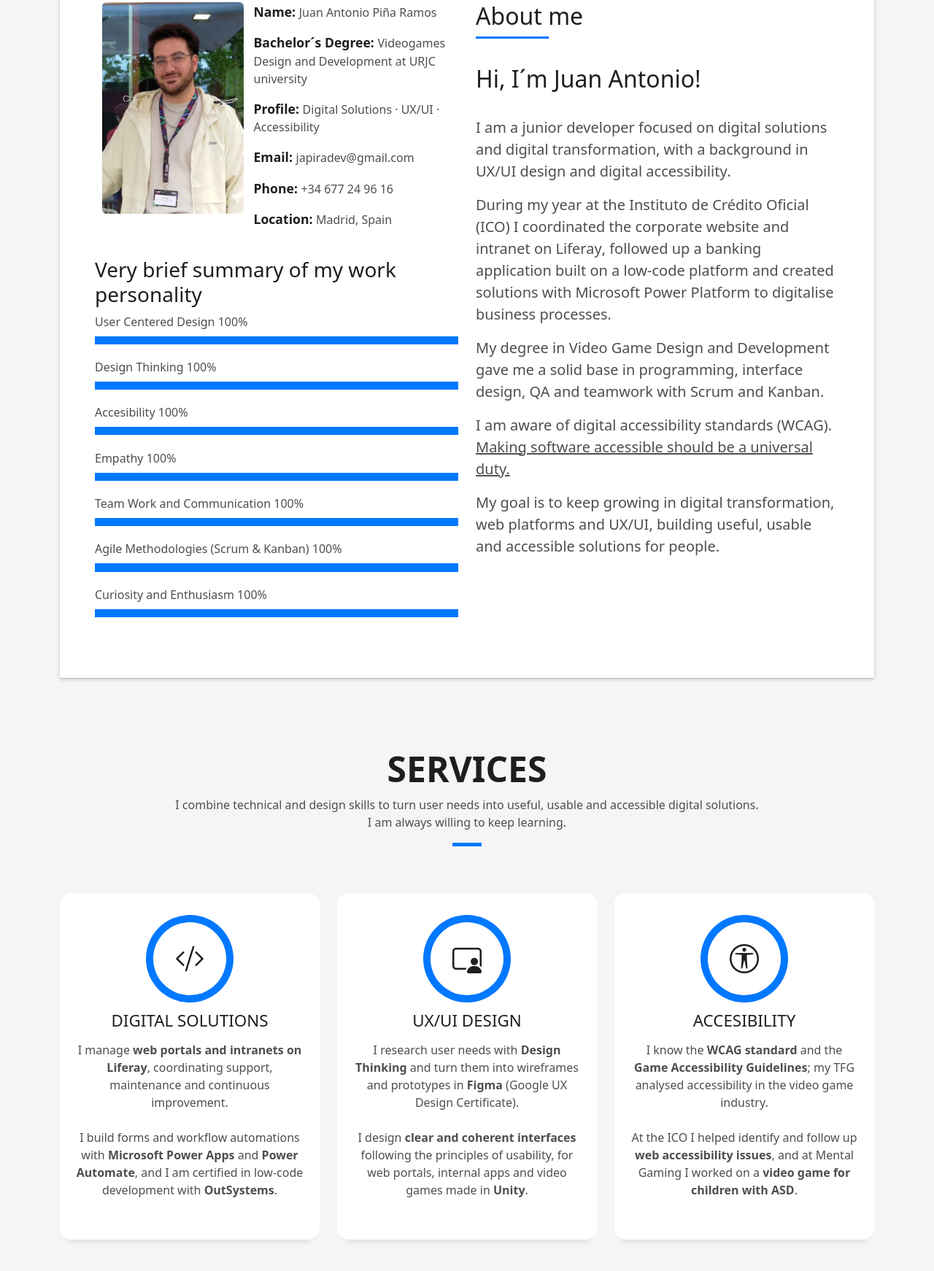
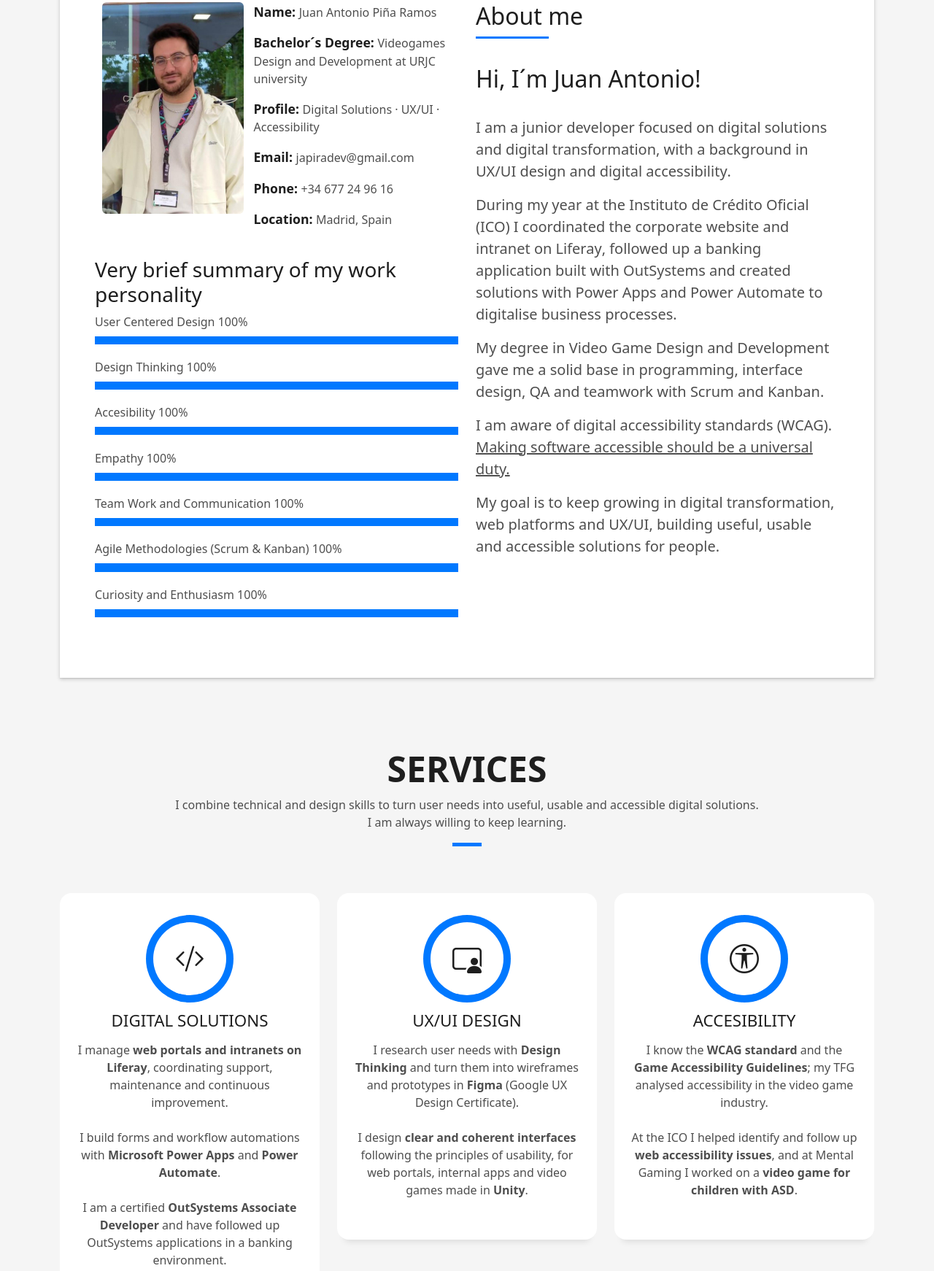
Before and after one commit to SouthBarbol/SouthBarbol.github.io, a plain HTML site: page index.html in a window 1280 px wide. Shown: the part 925-2667 px from the top of the page at 73% size. Drawn offline with Linux system fonts and the light colour scheme.

Commit message:
Mismo peso para OutSystems, Power Platform y Liferay

```diff
--- a/assets/js/translations.js
+++ b/assets/js/translations.js
@@ -15,7 +15,7 @@ window.I18N_ES = {
   "Portfolio": "Portfolio",
   "Contact": "Contacto",
   "Juan Antonio Piña Ramos": "Juan Antonio Piña Ramos",
-  "Digital Solutions Developer, Web Platforms & Low-Code, UX/UI Designer, Accessibility & QA": "Desarrollador de Soluciones Digitales, Plataformas Web y Low-Code, Diseñador UX/UI, Accesibilidad y QA",
+  "Digital Solutions Developer, OutSystems & Power Platform, Liferay Web Portals, UX/UI Designer, Accessibility & QA": "Desarrollador de Soluciones Digitales, OutSystems y Power Platform, Portales Web en Liferay, Diseñador UX/UI, Accesibilidad y QA",
   "Name:": "Nombre:",
   "Bachelor´s Degree:": "Grado:",
   "Videogames Design and Development at URJC university": "Diseño y Desarrollo de Videojuegos en la universidad URJC",
@@ -38,14 +38,14 @@ window.I18N_ES = {
   "About me": "Sobre mí",
   "Hi, I´m Juan Antonio!": "¡Hola, soy Juan Antonio!",
   "I am a <b>junior developer</b> focused on <b>digital solutions and digital transformation</b>, with a background in <b>UX/UI design and digital accessibility</b>.": "Soy <b>desarrollador junior</b> orientado a las <b>soluciones digitales y la transformación digital</b>, con formación en <b>diseño UX/UI y accesibilidad digital</b>.",
-  "During my year at the <b>Instituto de Crédito Oficial (ICO)</b> I coordinated the corporate website and intranet on <b>Liferay</b>, followed up a banking application built on a <b>low-code platform</b> and created solutions with <b>Microsoft Power Platform</b> to digitalise business processes.": "Durante mi año en el <b>Instituto de Crédito Oficial (ICO)</b> coordiné la web corporativa y la intranet en <b>Liferay</b>, hice el seguimiento de una aplicación bancaria desarrollada en una <b>plataforma low-code</b> y creé soluciones con <b>Microsoft Power Platform</b> para digitalizar procesos de negocio.",
+  "During my year at the <b>Instituto de Crédito Oficial (ICO)</b> I coordinated the corporate website and intranet on <b>Liferay</b>, followed up a banking application built with <b>OutSystems</b> and created solutions with <b>Power Apps</b> and <b>Power Automate</b> to digitalise business processes.": "Durante mi año en el <b>Instituto de Crédito Oficial (ICO)</b> coordiné la web corporativa y la intranet en <b>Liferay</b>, hice el seguimiento de una aplicación bancaria desarrollada con <b>OutSystems</b> y creé soluciones con <b>Power Apps</b> y <b>Power Automate</b> para digitalizar procesos de negocio.",
   "My degree in <b>Video Game Design and Development</b> gave me a solid base in programming, interface design, QA and teamwork with <b>Scrum and Kanban</b>.": "Mi grado en <b>Diseño y Desarrollo de Videojuegos</b> me dio una base sólida en programación, diseño de interfaces, QA y trabajo en equipo con <b>Scrum y Kanban</b>.",
   "I am aware of <b>digital accessibility standards (WCAG)</b>. <br> <b><u>Making software accessible should be a universal duty.</u></b>": "Conozco los <b>estándares de accesibilidad digital (WCAG)</b>. <br> <b><u>Hacer que el software sea accesible debería ser un deber universal.</u></b>",
   "My goal is to keep growing in <b>digital transformation, web platforms and UX/UI</b>, building useful, usable and accessible solutions for people.": "Mi objetivo es seguir creciendo en <b>transformación digital, plataformas web y UX/UI</b>, creando soluciones útiles, usables y accesibles para las personas.",
   "Services": "Servicios",
   "I combine technical and design skills to turn user needs into useful, usable and accessible digital solutions. <br> I am always willing to keep learning.": "Combino habilidades técnicas y de diseño para convertir las necesidades de los usuarios en soluciones digitales útiles, usables y accesibles. <br> Siempre con ganas de seguir aprendiendo.",
   "Digital Solutions": "Soluciones Digitales",
-  "I manage <b>web portals and intranets on Liferay</b>, coordinating support, maintenance and continuous improvement. <br> <br> I build forms and workflow automations with <b>Microsoft Power Apps</b> and <b>Power Automate</b>, and I am certified in low-code development with <b>OutSystems</b>.": "Gestiono <b>portales web e intranets en Liferay</b>, coordinando el soporte, el mantenimiento y la mejora continua. <br> <br> Creo formularios y automatizaciones de flujos con <b>Microsoft Power Apps</b> y <b>Power Automate</b>, y tengo la certificación de desarrollo low-code de <b>OutSystems</b>.",
+  "I manage <b>web portals and intranets on Liferay</b>, coordinating support, maintenance and continuous improvement. <br> <br> I build forms and workflow automations with <b>Microsoft Power Apps</b> and <b>Power Automate</b>. <br> <br> I am a certified <b>OutSystems Associate Developer</b> and have followed up OutSystems applications in a banking environment.": "Gestiono <b>portales web e intranets en Liferay</b>, coordinando el soporte, el mantenimiento y la mejora continua. <br> <br> Creo formularios y automatizaciones de flujos con <b>Microsoft Power Apps</b> y <b>Power Automate</b>. <br> <br> Tengo la certificación <b>OutSystems Associate Developer</b> y he hecho el seguimiento de aplicaciones OutSystems en un entorno bancario.",
   "UX/UI Design": "Diseño UX/UI",
   "I research user needs with <b>Design Thinking</b> and turn them into wireframes and prototypes in <b>Figma</b> (Google UX Design Certificate). <br> <br> I design <b>clear and coherent interfaces</b> following the principles of usability, for web portals, internal apps and video games made in <b>Unity</b>.": "Investigo las necesidades de los usuarios con <b>Design Thinking</b> y las convierto en wireframes y prototipos en <b>Figma</b> (Google UX Design Certificate). <br> <br> Diseño <b>interfaces claras y coherentes</b> siguiendo los principios de usabilidad, para portales web, apps internas y videojuegos hechos en <b>Unity</b>.",
   "I know the <b>WCAG standard</b> and the <b>Game Accessibility Guidelines</b>; my TFG analysed accessibility in the video game industry. <br> <br> At the ICO I helped identify and follow up <b>web accessibility issues</b>, and at Mental Gaming I worked on a <b>video game for children with ASD</b>.": "Conozco el <b>estándar WCAG</b> y las <b>Game Accessibility Guidelines</b>; mi TFG analizó la accesibilidad en la industria del videojuego. <br> <br> En el ICO ayudé a identificar y hacer el seguimiento de <b>incidencias de accesibilidad web</b>, y en Mental Gaming trabajé en un <b>videojuego para niños con trastorno del espectro autista</b>.",
--- a/index.html
+++ b/index.html
@@ -6,7 +6,7 @@
   <meta content="width=device-width, initial-scale=1.0" name="viewport">
 
   <title>Juan Antonio Piña Portfolio - Index</title>
-  <meta content="Juan Antonio Piña Ramos: junior developer focused on digital solutions, web platforms and low-code, with a background in UX/UI design and digital accessibility. Madrid, Spain." name="description">
+  <meta content="Juan Antonio Piña Ramos: junior digital solutions developer: OutSystems, Microsoft Power Platform, Liferay, UX/UI design, digital accessibility and QA. Madrid, Spain." name="description">
   <meta content="" name="keywords">
 
   <!-- Favicons -->
@@ -79,7 +79,7 @@
         <div class="container">
           <!--<p class="display-6 color-d">Hello, world!</p>-->
           <h1 class="hero-title mb-4">Juan Antonio Piña Ramos</h1>
-          <p class="hero-subtitle"><span class="typed" data-typed-items="Digital Solutions Developer, Web Platforms & Low-Code, UX/UI Designer, Accessibility & QA"></span></p>
+          <p class="hero-subtitle"><span class="typed" data-typed-items="Digital Solutions Developer, OutSystems & Power Platform, Liferay Web Portals, UX/UI Designer, Accessibility & QA"></span></p>
           <!-- <p class="pt-3"><a class="btn btn-primary btn js-scroll px-4" href="#about" role="button">Learn More</a></p> -->
         </div>
       </div>
@@ -168,7 +168,7 @@
                       I am a <b>junior developer</b> focused on <b>digital solutions and digital transformation</b>, with a background in <b>UX/UI design and digital accessibility</b>.
                     </p>
                     <p class="lead">
-                      During my year at the <b>Instituto de Crédito Oficial (ICO)</b> I coordinated the corporate website and intranet on <b>Liferay</b>, followed up a banking application built on a <b>low-code platform</b> and created solutions with <b>Microsoft Power Platform</b> to digitalise business processes.
+                      During my year at the <b>Instituto de Crédito Oficial (ICO)</b> I coordinated the corporate website and intranet on <b>Liferay</b>, followed up a banking application built with <b>OutSystems</b> and created solutions with <b>Power Apps</b> and <b>Power Automate</b> to digitalise business processes.
                     </p>
                     <p class="lead">
                       My degree in <b>Video Game Design and Development</b> gave me a solid base in programming, interface design, QA and teamwork with <b>Scrum and Kanban</b>.
@@ -216,7 +216,8 @@
                 <h2 class="s-title">Digital Solutions</h2>
                 <p class="s-description text-center">
                   I manage <b>web portals and intranets on Liferay</b>, coordinating support, maintenance and continuous improvement. <br> <br>
-                  I build forms and workflow automations with <b>Microsoft Power Apps</b> and <b>Power Automate</b>, and I am certified in low-code development with <b>OutSystems</b>.
+                  I build forms and workflow automations with <b>Microsoft Power Apps</b> and <b>Power Automate</b>. <br> <br>
+                  I am a certified <b>OutSystems Associate Developer</b> and have followed up OutSystems applications in a banking environment.
                 </p>
               </div>
             </div>
```
